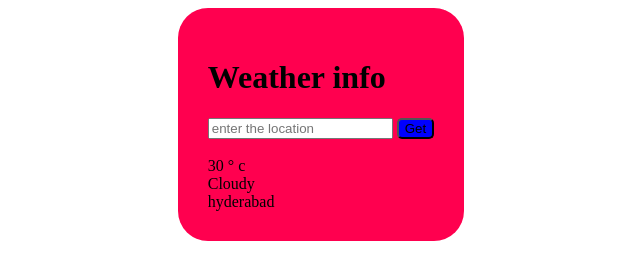
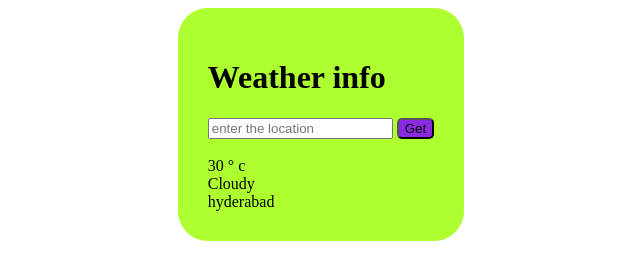
Before and after one commit to Rama8688/weather.project, a plain HTML site: page index.html in a window 1280 px wide. Shown: the whole page, without its empty margins (319-959 px from the left). Drawn offline with Linux system fonts and the light colour scheme.

Commit message:
Update style.css

```diff
--- a/style.css
+++ b/style.css
@@ -11,11 +11,11 @@ body{
     background: #fff;
 }
 .container{
-    background:#ff004f;
+    background:greenyellow;
     border-radius: 30px;
     padding: 30px;
 }
 .input_box #btn{
-    background:blue;
+    background:blueviolet;
     border-radius: 5px;
 }
```
